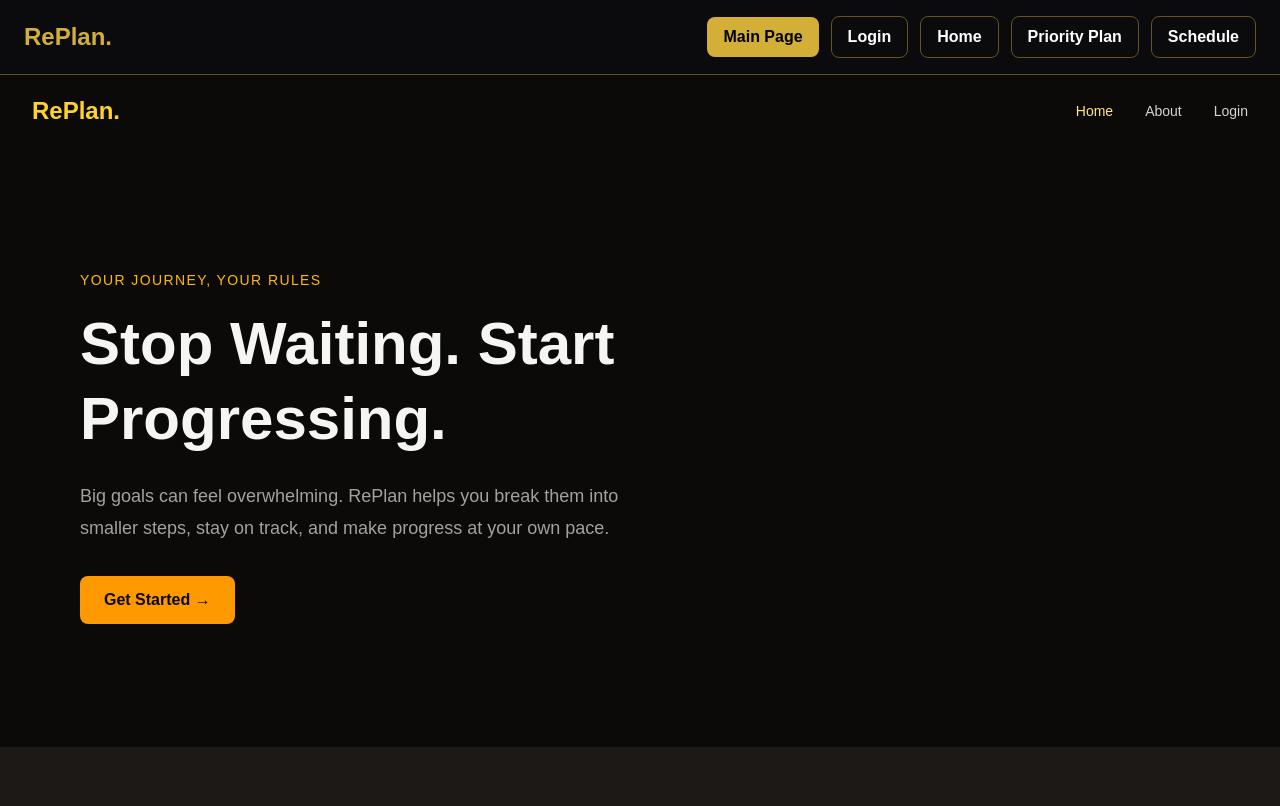
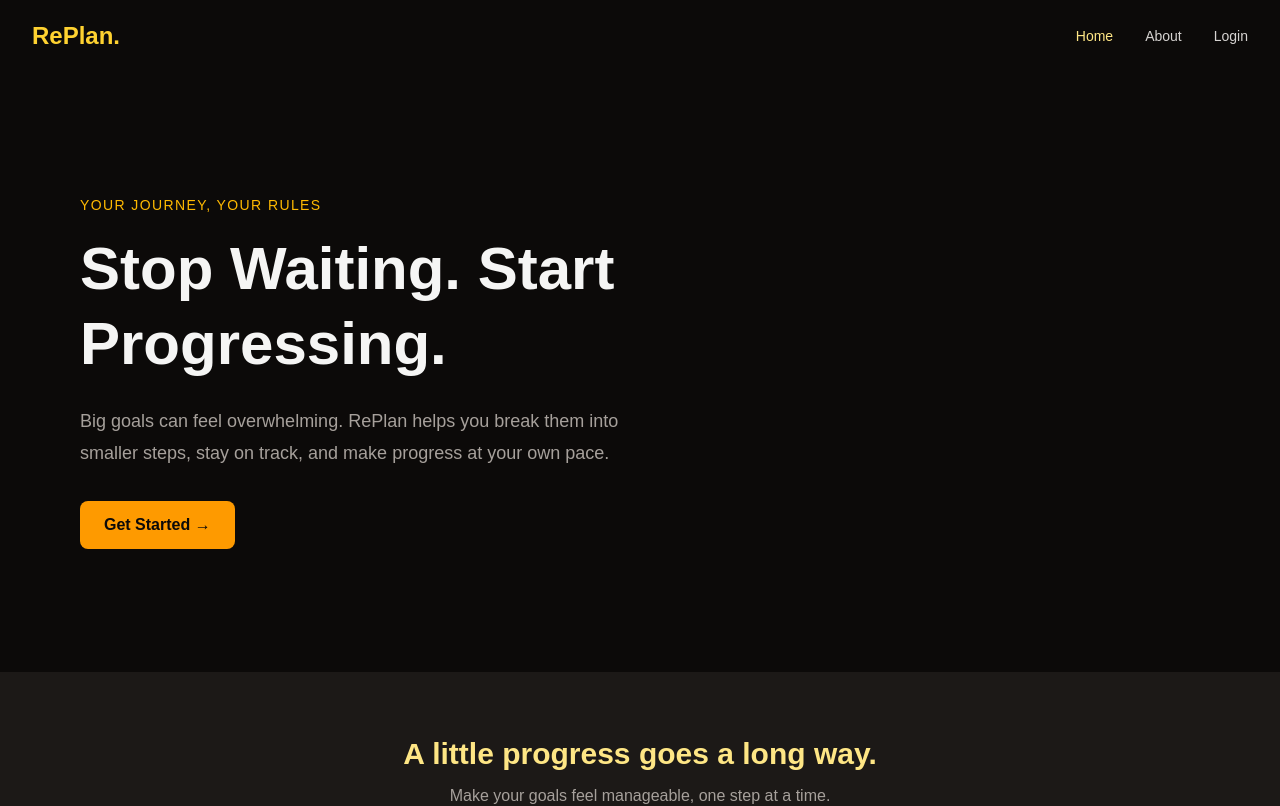
Before and after one commit to Trisha884/Re-Plan, a Next.js app in the folder frontend/: page / in a window 1280 px wide. Shown: the top 806 px of the page. Built offline with nearby package versions, Linux system fonts and the light colour scheme.

Commit message:
Updated navigation

```diff
--- a/frontend/app/layout.js
+++ b/frontend/app/layout.js
@@ -1,3 +1,4 @@
+
 import Navigation from "../components/Navigation";
 import { Geist, Geist_Mono } from "next/font/google";
 import "./globals.css";
@@ -13,8 +14,8 @@ const geistMono = Geist_Mono({
 });
 
 export const metadata = {
-  title: "Create Next App",
-  description: "Generated by create next app",
+  title: "RePlan",
+  description: "Plan your goals, track your progress, and re-plan when life happens.",
 };
 
 export default function RootLayout({ children }) {
--- a/frontend/components/Navigation.js
+++ b/frontend/components/Navigation.js
@@ -1,4 +1,3 @@
-
 "use client";
 
 import Link from "next/link";
@@ -6,20 +5,25 @@ import { usePathname } from "next/navigation";
 
 export default function Navigation() {
   const pathname = usePathname();
+  if (pathname === "/" || pathname === "/login")
+    {
+  return null;
+    }
 
   const links = [
-    { name: "Main Page", href: "/" },
-    { name: "Login", href: "/login" },
     { name: "Home", href: "/homepage" },
     { name: "Priority Plan", href: "/priority" },
     { name: "Schedule", href: "/schedule" },
+    { name: "Profile", href: "/profile" },
+    { name: "Settings", href: "/settings" },
+    { name: "Streak Board", href: "/streak" },
   ];
 
   return (
     <nav className="flex flex-wrap items-center justify-between gap-3 bg-[#0B0B0D] border-b border-[#665323] px-6 py-4">
-      <h1 className="text-2xl font-bold text-[#D4AF37]">
+      <Link href="/homepage" className="text-2xl font-bold text-[#D4AF37]">
         RePlan.
-      </h1>
+      </Link>
 
       <div className="flex flex-wrap items-center gap-3">
         {links.map((link) => (
```
